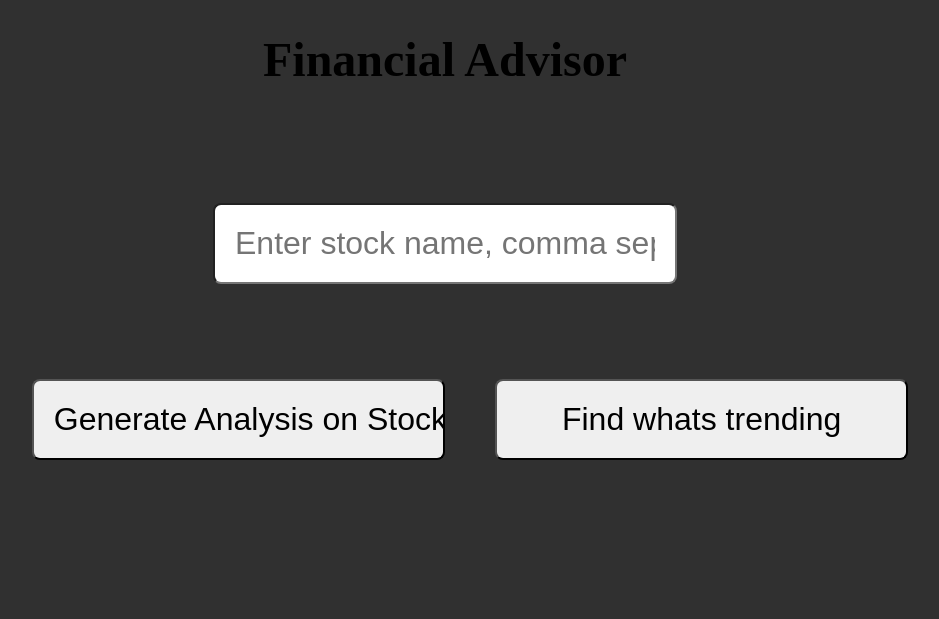
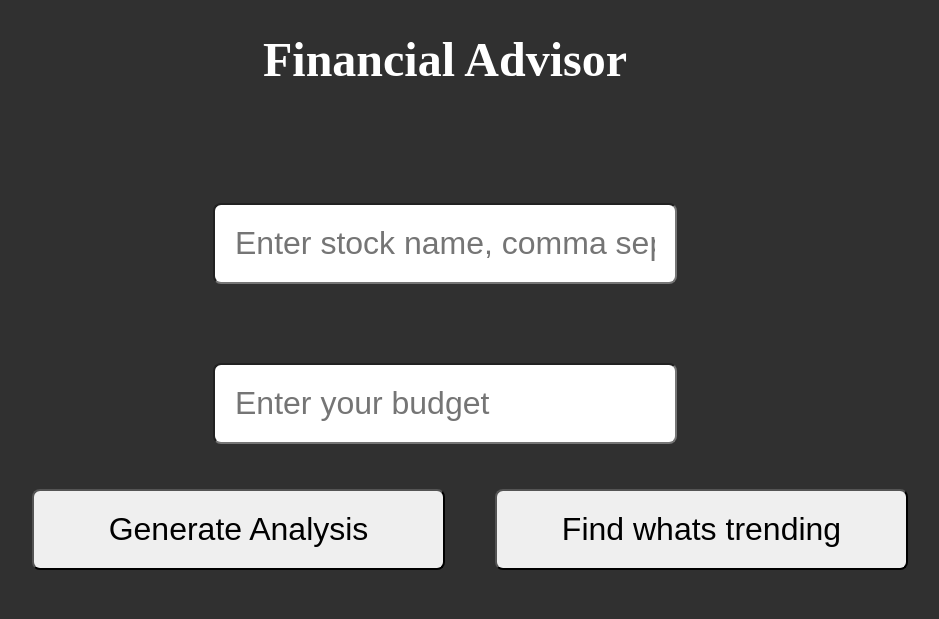
Before and after one commit to C1ip3D/FinancialAdvisor, a Flask app: page / in a window 1280 px wide. Shown: the top 619 px of the page, without its empty margins (195-1134 px from the left). Run offline with Flask 3, Linux system fonts and the light colour scheme.

Commit message:
finished

```diff
--- a/app.py
+++ b/app.py
@@ -6,7 +6,7 @@ import os
 
 load_dotenv()
 
-apiKey = os.getenv("OPENAI")
+apiKey = os.getenv("OPENAI_API_KEY")
 client = OpenAI(api_key=apiKey)
 
 app = Flask(__name__)
@@ -17,33 +17,18 @@ def home():
     return render_template("home.html")
 
 
-@app.route("/analyze", methods=["POST"])
-def analyze():
-    data = request.json
-    stocks = data["stocks"]
-    result = analysis(stocks)
-    return jsonify({"result": result})
-
-
-@app.route("/trending")
-def trending():
-    result = trending()
-    return jsonify({"result": result})
-
-
-if __name__ == "__main__":
-    app.run(debug=True)
-
-
-def analysis(stocks):
+def get_stock_analysis(stocks, budget):
     try:
         response = client.chat.completions.create(
-            model="gpt-3.5-turbo",
+            model="gpt-4.1",
             messages=[
-                {"role": "system", "content": "You are a financial advisor expert."},
+                {
+                    "role": "system",
+                    "content": "You are a financial advisor expert whose main goal is to help the user. You will let them know about stocks you believe are good and what you know they should invest in. Remember to always keep an eye on the news and make sure that stocks you tell won't have any negative event that will bring it down soon. Also you are helping an AP economics student so keep that in mind",
+                },
                 {
                     "role": "user",
-                    "content": f"Analyze these stocks and provide insights based on the future and ROI: {stocks}",
+                    "content": f"Please analyze this stock and provide insights based on the future and ROI. Mention whether it would be short or long term and what kind of returns you predict. Also include in a short sentence talking about the EPS, market cap, P/E Ratio, and Divident yield with a short explanation whether it would be good or bad. Keep the sentences more simple and also include recent news that might negatively affect this stock. You also please tell us how much money in dollars we should invest out of our mentioned ${budget} that we should use for it. Write it in the form of <li> tags from Javascript. Thank you. Make sure not to list out the syntax requirements we gave you and the header in the output.: {stocks}. ",
                 },
             ],
             temperature=0.7,
@@ -54,15 +39,18 @@ def analysis(stocks):
         return f"Error: {str(e)}"
 
 
-def trending():
+def get_trending_stocks():
     try:
         response = client.chat.completions.create(
-            model="gpt-3.5-turbo",
+            model="gpt-4.1",
             messages=[
-                {"role": "system", "content": "You are a financial advisor expert."},
+                {
+                    "role": "system",
+                    "content": "You are a financial advisor expert whose main goal is to help the user. You will let them know about stocks you believe are good and what you know they should invest in. Remember to always keep an eye on the news and make sure that stocks you tell won't have any negative event that will bring it down soon.",
+                },
                 {
                     "role": "user",
-                    "content": "What are the current trending stocks and why? Give specifics",
+                    "content": "What are future lucrative stocks and why? Only give a bullet point list with short and simple sentences. Give us 3 sections, low, moderate, and high volatility and also the assosiated risk levels. make sure to mention whether the stock would be short term or long term. Also make sure that you only show stocks that you believe the user should invest in. Also make sure to mention in a sentence that if they have any inquiries about a specific stock they can ask about it in the other box. Thank you. Make sure not to list out the syntax requirements we gave you and the header in the output. ",
                 },
             ],
             temperature=0.7,
@@ -71,3 +59,22 @@ def trending():
         return response.choices[0].message.content
     except Exception as e:
         return f"Error: {str(e)}"
+
+
+@app.route("/analyze", methods=["POST"])
+def analyze():
+    data = request.json
+    stocks = data["stocks"]
+    budgets = data['budgets']
+    result = get_stock_analysis(stocks, budgets)
+    return jsonify({"result": result})
+
+
+@app.route("/trending")
+def trending():
+    result = get_trending_stocks()
+    return jsonify({"result": result})
+
+
+if __name__ == "__main__":
+    app.run(debug=True)
--- a/static/css/home.css
+++ b/static/css/home.css
@@ -12,6 +12,7 @@ header {
 h1 {
     text-align: center;
     font-size: 3em;
+    color: white;
 }
 
 form{
@@ -21,8 +22,8 @@ form{
     flex-direction: column;
     padding: 50px;
     line-height: 10rem;
-    width: 100%;       /* changed from min-width to width */
-    box-sizing: border-box;  /* add this to include padding in width calculation */
+    width: 100%;
+    box-sizing: border-box;
 }
 
 input{
@@ -30,14 +31,26 @@ input{
     border-radius: 8px;
     font-size: 2em;
     min-width: 50%;
+    width: auto;
 }
 
 .second {
     display: flex;
-    padding: 50px;
     gap: 50px;
+    width: 70%;
+}
+
+.second input {
+    max-width: 20%;
 }
 
 input[type='button']{
     min-width: 50%;
 }
+
+.output{
+    color: white;
+    font-size: 2rem;
+    font: 'Segoe UI';
+    text-align: center;
+}
--- a/static/js/home.js
+++ b/static/js/home.js
@@ -1,22 +1,41 @@
-document.getElementById('analyzeBtn').addEventListener('click', function() {
-    const stocks = document.querySelector('input[name="stockName"]').value;
+document.getElementById('analyzeBtn').addEventListener('click', function () {
+  const stocks = document.querySelector('input[name="stockName"]').value;
+  const budget = document.querySelector("input[name='budget'").value;
+  if (budget != '' && stocks != '') {
+    // Show loading state immediately
+    document.querySelector('.output').innerHTML = '<span>Loading...</span>';
+
     fetch('/analyze', {
-        method: 'POST',
-        headers: {
-            'Content-Type': 'application/json',
-        },
-        body: JSON.stringify({stocks: stocks})
+      method: 'POST',
+      headers: {
+        'Content-Type': 'application/json',
+      },
+      body: JSON.stringify({ stocks: stocks, budgets: budget }),
     })
-    .then(response => response.json())
-    .then(data => {
+      .then((response) => response.json())
+      .then((data) => {
         document.querySelector('.output').innerHTML = data.result;
+      })
+      .catch((error) => {
+        document.querySelector('.output').innerHTML =
+          'An error occurred while fetching the response.';
+      });
+  } else {
+    alert('Please enter a budget or a stock');
+  }
+});
+
+document.getElementById('trendingBtn').addEventListener('click', function () {
+  // Show loading state immediately
+  document.querySelector('.output').innerHTML = '<span>Loading...</span>';
+
+  fetch('/trending')
+    .then((response) => response.json())
+    .then((data) => {
+      document.querySelector('.output').innerHTML = data.result;
+    })
+    .catch((error) => {
+      document.querySelector('.output').innerHTML =
+        'An error occurred while fetching the response.';
     });
 });
-
-document.getElementById('trendingBtn').addEventListener('click', function() {
-    fetch('/trending')
-    .then(response => response.json())
-    .then(data => {
-        document.querySelector('.output').innerHTML = data.result;
-    });
-});
--- a/templates/home.html
+++ b/templates/home.html
@@ -13,7 +13,7 @@
       <h1>Financial Advisor</h1>
     </header>
 
-    <form action="/submit" method="post">
+    <form method="post">
       <div class="first">
         <input
           type="text"
@@ -21,11 +21,18 @@
           placeholder="Enter stock name, comma separated"
         />
       </div>
+      <div class="third">
+        <input
+        type="number"
+        name="budget"
+        placeholder="Enter your budget"
+      />
+      </div>
       <div class="second">
         <input
           type="button"
           id="analyzeBtn"
-          value="Generate Analysis on Stocks"
+          value="Generate Analysis"
         />
         <input type="button" id="trendingBtn" value="Find whats trending" />
       </div>
```
Also changed, not shown: 1 other file.
